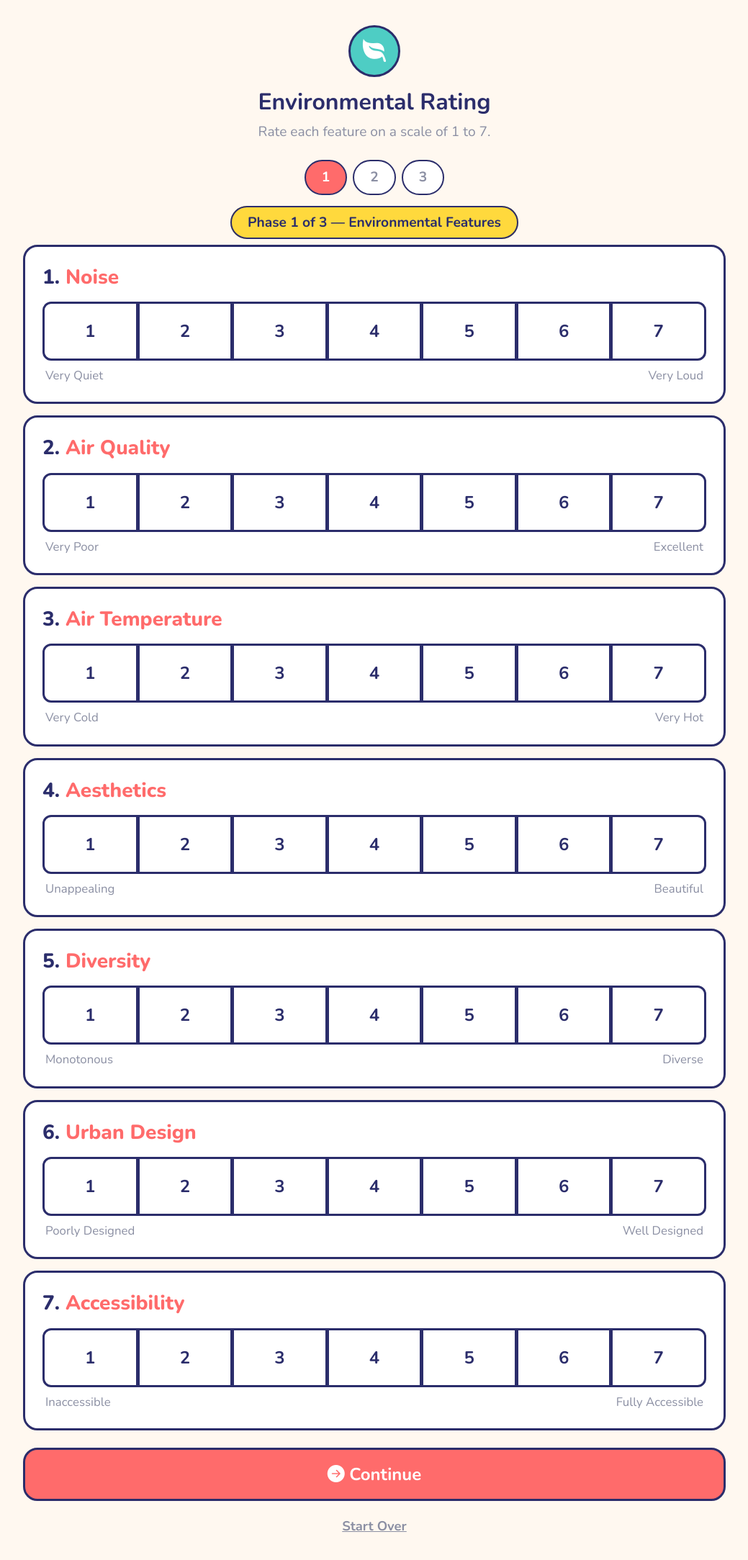
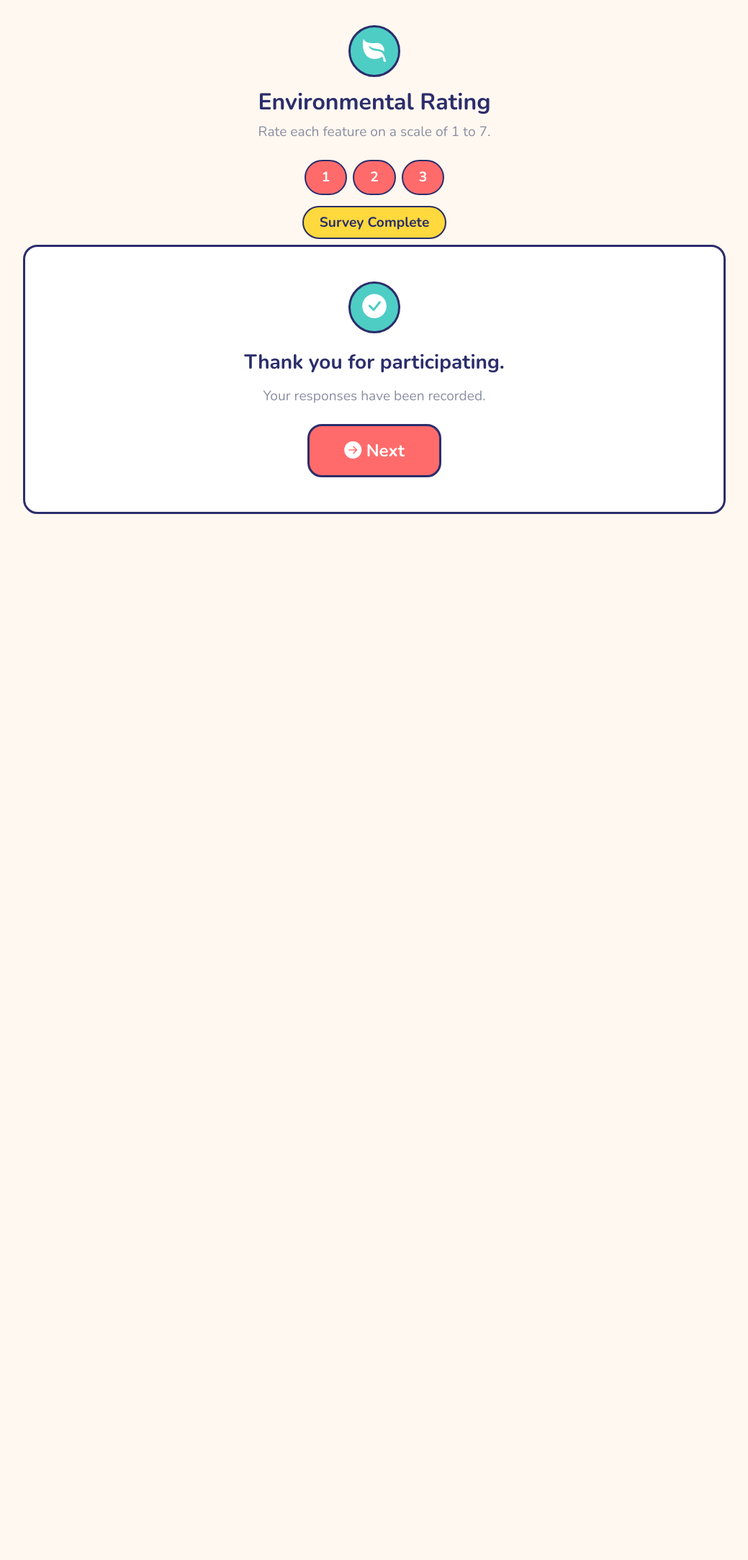
Before and after one commit to severinbro/pace-routing, a Django app: page /?done=1 in a window 1280 px wide. Shown: the part 85-2252 px from the top of the page at 72% size, without its empty margins (120-1159 px from the left). After the commit the page ends 799 px from the top, so only its background shows below. Run offline with Django 5.2, Linux system fonts and the light colour scheme; the visitor is signed in with stand-in values (Sample User, id 1); some libraries are stand-ins or nearby versions.

Commit message:
minor changes and fixes

```diff
--- a/data_cube/urls.py
+++ b/data_cube/urls.py
@@ -6,6 +6,7 @@ urlpatterns = [
     # --- TAB NAVIGATION ---
     # The empty path renders the environmental survey directly
     path('', views.surveys_tab, name='surveys_tab'),
+    path('survey/done/', views.surveys_tab_done, name='surveys_tab_done'),
     path('map/', views.map_tab, name='map_tab'),
     path('dashboard/', views.dashboard_tab, name='dashboard_tab'),
     path('data-browser/', views.data_browser, name='data_browser'),
--- a/data_cube/views.py
+++ b/data_cube/views.py
@@ -243,12 +243,21 @@ def surveys_tab(request):
             q11=int(request.POST.get('q11')),
             gnss_snapshot=gnss_snapshot,
         )
-        return redirect('surveys_tab')
+        return redirect('surveys_tab_done')
 
+    submitted = request.GET.get('done') == '1'
     return render(request, 'data_cube/survey_environment.html', {
         'phase1_features': phase1_features,
         'phase2_questions': phase2_questions,
+        'submitted': submitted,
     })
+
+
+@login_required(login_url='admin_login')
+def surveys_tab_done(request):
+    """Shows the thank-you confirmation after a survey submission."""
+    from django.urls import reverse
+    return redirect(reverse('surveys_tab') + '?done=1')
 
 
 def _capture_gnss_snapshot():
--- a/static/css/pace.css
+++ b/static/css/pace.css
@@ -265,18 +265,36 @@ h1, h2, h3, h4, h5, h6 {
     color: #fff !important;
 }
 
-/* ---- Likert button group sizing ---- */
+/* ---- Likert button group sizing (circular) ---- */
+/* Render the scale as a row of separate circular buttons instead of a
+   connected rectangular btn-group. */
+.pace-likert {
+    display: flex;
+    flex-wrap: wrap;
+    gap: 0.75rem;
+    width: 100%;
+}
 .pace-likert .btn {
+    flex: 1 1 auto;
+    width: 56px;
+    height: 56px;
+    border-radius: 50%;
+    display: inline-flex;
+    align-items: center;
+    justify-content: center;
     font-size: 1.2rem;
     font-weight: 800;
-    padding: 14px 0;
-    min-height: 56px;
+    padding: 0;
+    min-height: 0;
 }
 @media (min-width: 768px) {
+    .pace-likert {
+        gap: 1rem;
+    }
     .pace-likert .btn {
+        width: 72px;
+        height: 72px;
         font-size: 1.5rem;
-        padding: 20px 0;
-        min-height: 72px;
     }
 }
 
--- a/templates/data_cube/survey_environment.html
+++ b/templates/data_cube/survey_environment.html
@@ -117,6 +117,26 @@
                 </button>
             </div>
         </div>
+
+        <!-- ===== PHASE 4: Thank You ===== -->
+        <div id="phase-4" style="display: none;">
+            <div class="text-center mb-3">
+                <span class="pace-badge" style="background: var(--pace-sun); color: var(--pace-ink);">Survey Complete</span>
+            </div>
+
+            <div class="pace-card mb-3">
+                <div class="card-body p-5 text-center">
+                    <div class="pace-icon-tile pace-icon-tile-mint mx-auto mb-4">
+                        <i class="bi bi-check-circle-fill"></i>
+                    </div>
+                    <h3 class="fw-bold mb-3">Thank you for participating.</h3>
+                    <p class="text-muted mb-4">Your responses have been recorded.</p>
+                    <a href="{% url 'surveys_tab' %}" class="btn btn-pace-primary btn-lg py-3 px-5">
+                        <i class="bi bi-arrow-right-circle-fill"></i> Next
+                    </a>
+                </div>
+            </div>
+        </div>
     </form>
 </div>
 
@@ -126,6 +146,7 @@
         document.getElementById('phase-1').style.display = 'none';
         document.getElementById('phase-2').style.display = 'none';
         document.getElementById('phase-3').style.display = 'none';
+        document.getElementById('phase-4').style.display = 'none';
         // Show the target phase
         document.getElementById('phase-' + n).style.display = 'block';
 
@@ -143,5 +164,20 @@
         // Scroll to top so the user sees the new phase from the beginning
         window.scrollTo({ top: 0, behavior: 'smooth' });
     }
+
+    // If the survey was just submitted, show the thank-you phase.
+    {% if submitted %}
+    document.addEventListener('DOMContentLoaded', function() {
+        document.getElementById('phase-1').style.display = 'none';
+        document.getElementById('phase-4').style.display = 'block';
+        // Mark all progress dots as complete.
+        for (let i = 1; i <= 3; i++) {
+            const dot = document.getElementById('phase-dot-' + i);
+            dot.style.background = 'var(--pace-coral)';
+            dot.style.color = '#fff';
+        }
+        window.scrollTo({ top: 0, behavior: 'smooth' });
+    });
+    {% endif %}
 </script>
 {% endblock %}
```
Also changed, not shown: data_cube/exports.py (+19 -8 lines), pace/settings.py (+12 -2 lines).
